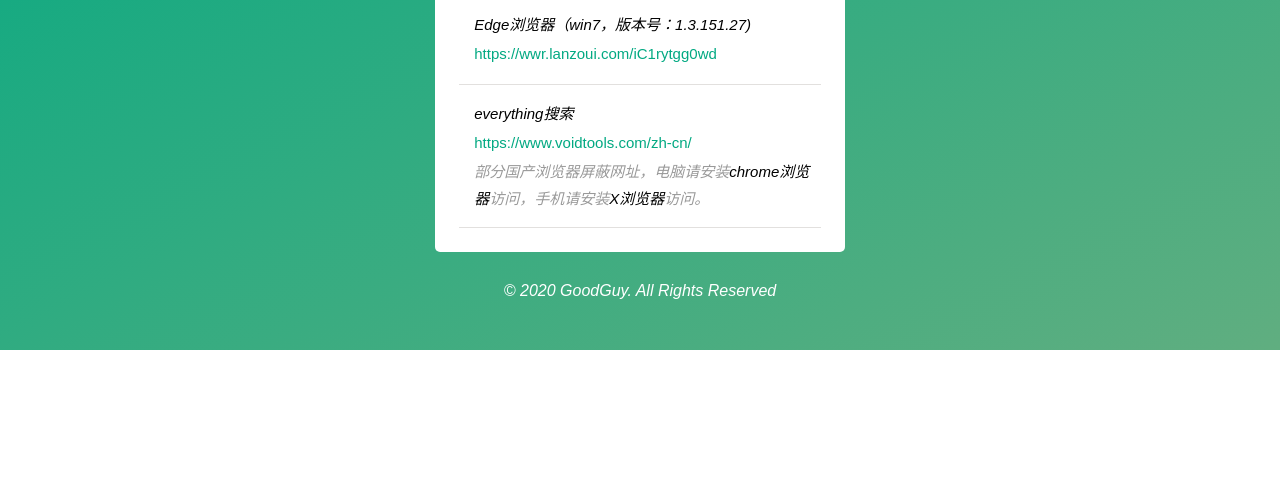
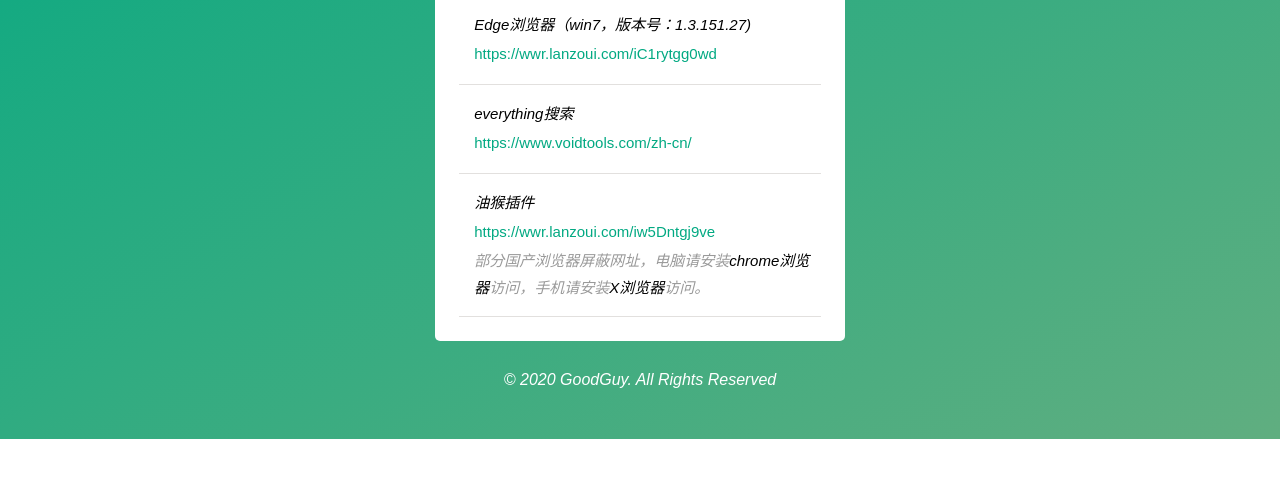
Before and after one commit to never767/dh, a plain HTML site: page index.html in a window 1280 px wide. Shown: the part 311-788 px from the top of the page. Drawn offline with Linux system fonts and the light colour scheme.

Commit message:
Update index.html

```diff
--- a/index.html
+++ b/index.html
@@ -37,6 +37,12 @@
 									<a href="https://www.voidtools.com/zh-cn/" target="_blank"><i>https://www.voidtools.com/zh-cn/</a>
 
 
+								</span></span></li>
+								<li>
+									油猴插件
+									<a href="https://wwr.lanzoui.com/iw5Dntgj9ve" target="_blank"><i>https://wwr.lanzoui.com/iw5Dntgj9ve</a>
+
+
                                 <span>部分国产浏览器屏蔽网址，电脑请安装<a href="https://www.google.cn/chrome/" target="_blank">chrome浏览器</a>访问，手机请安装<a href="https://www.xbext.com/" target="_blank">X浏览器</a>访问。<span>
 							</ul>
 
```
